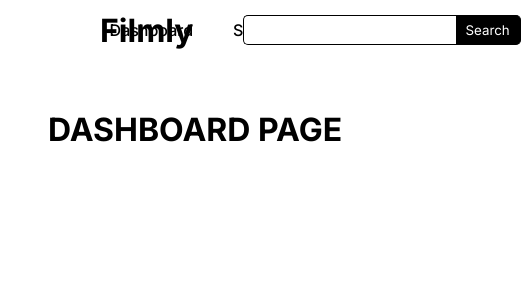
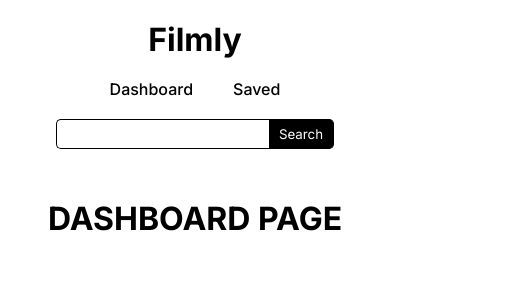
Before and after one commit to AbellFalow01/Moviebox, a React (Vite) app: page / in a window 390 px wide. Shown: the top 300 px of the page, 521 px wide, since content can reach past the window. Built offline with nearby package versions, Linux system fonts and the light colour scheme.

Commit message:
Made the header responsive

```diff
--- a/src/styles/header.css
+++ b/src/styles/header.css
@@ -1,10 +1,10 @@
 header {
   display: flex;
   align-items: center;
-  justify-content: space-around;
-  padding-inline: 100px;
+  justify-content: center;
+  padding-inline: 50px;
   width: 100%;
-  height: 60px;
+  height: 80px;
 }
 
 .logo {
@@ -12,14 +12,20 @@
   color: black;
   font-weight: 700;
   font-size: 2rem;
-  width: 25%;
+  height: 100%;
+  display: flex;
+  align-items: center;
+  padding-bottom: 10px;
 }
 
 nav {
   display: flex;
+  align-items: center;
   justify-content: center;
   gap: 40px;
-  width: 50%;
+  margin-right: auto;
+  margin-left: 50px;
+  height: 100%;
 }
 
 .nav-link {
@@ -31,7 +37,6 @@
 
 .search-bar-wrapper {
   display: flex;
-  width: 25%;
   height: 30px;
 }
 
@@ -54,3 +59,14 @@
   cursor: pointer;
   color: white;
 }
+
+@media (max-width: 768px) {
+  header {
+    flex-direction: column;
+    margin-top: 20px;
+    height: auto;
+  }
+  nav {
+    margin: 10px 0 20px 0;
+  }
+}
```
